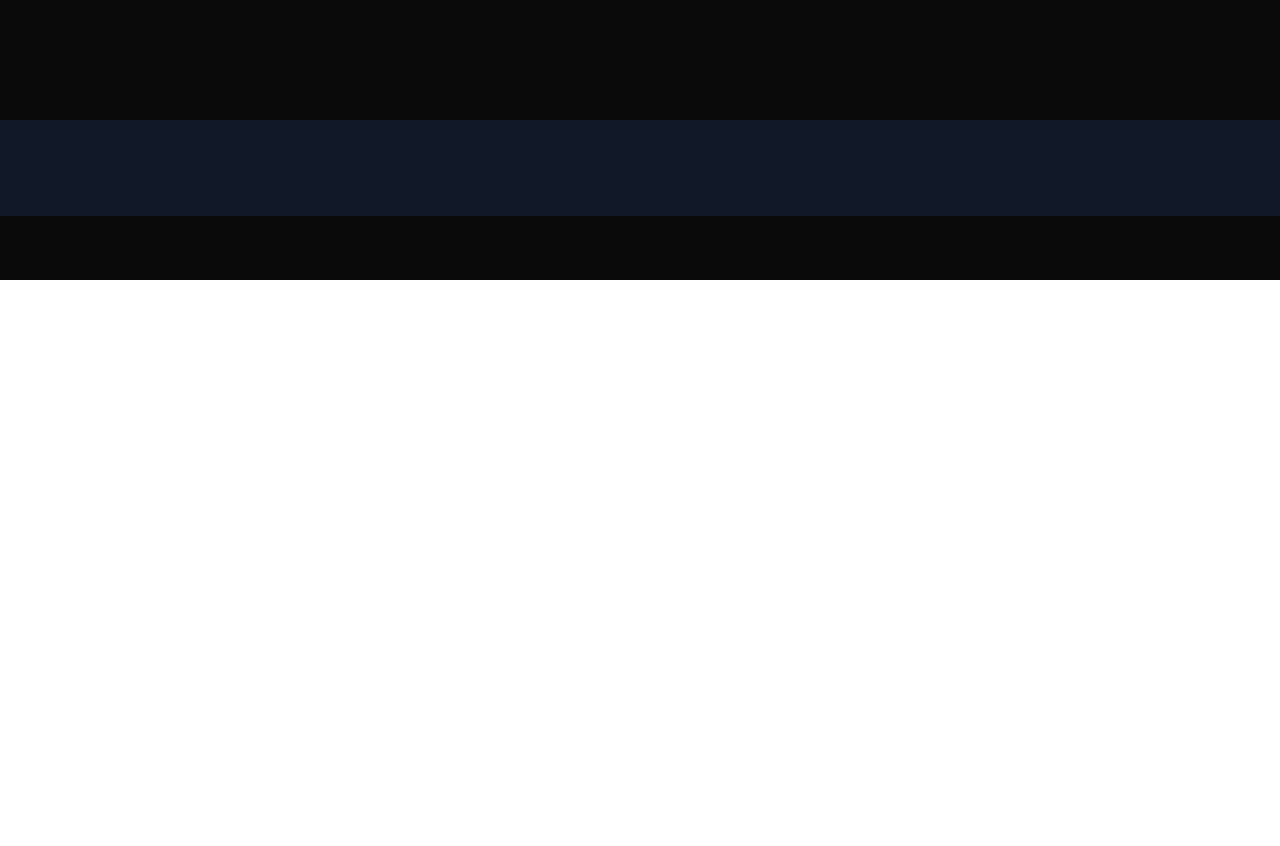
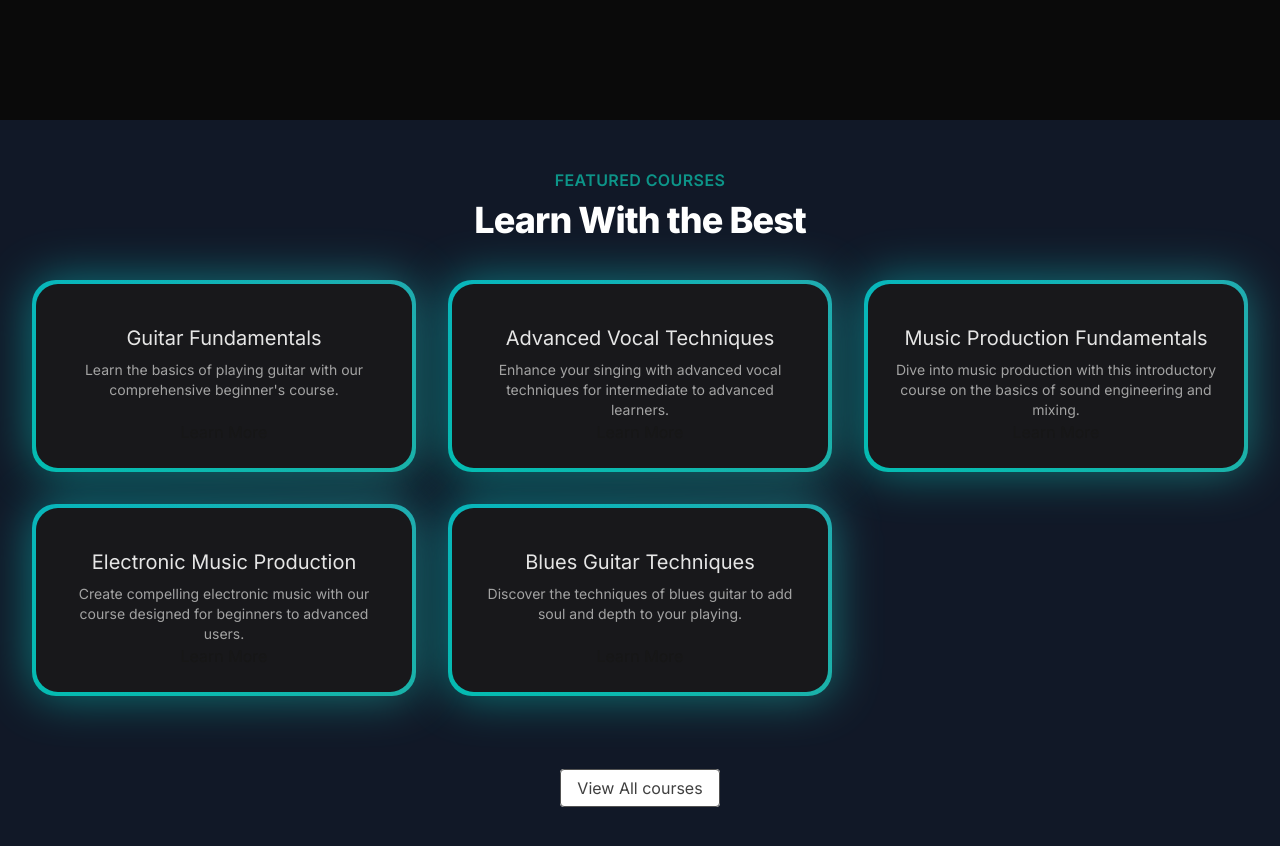
Before and after one commit to Vbkrao/MusicAcademyNextjs, a Next.js app: page / in a window 1280 px wide. Shown: the part 520-1366 px from the top of the page. Before the commit the page ends 800 px from the top, so only its background shows below. Built offline with nearby package versions, Linux system fonts and the light colour scheme.

Commit message:
Update Featured Courses

```diff
--- a/src/app/page.tsx
+++ b/src/app/page.tsx
@@ -1,5 +1,5 @@
 import HeroSection from "@/components/HeroSection"
-import FeaturedCourses from "@/components/ui/FeaturedCourses";
+import FeaturedCourses from "@/components/FeaturedCourses";
 
 export default function Home() {
   return (
--- /dev/null
+++ b/src/components/FeaturedCourses.tsx
@@ -0,0 +1,58 @@
+'use client'
+import Link from "next/link"
+import courseData from "../data/music_courses.json"
+import { BackgroundGradient } from "./ui/background-gradient"
+
+interface Course{
+    id: number,
+    title: string,
+    slug: string,
+    description: string,
+    price: number,
+    instructor: string,
+    isFeatured: boolean,
+
+}
+
+function FeaturedCourses() {
+    const featuredCourses = courseData.courses.filter((course:Course) => course.isFeatured)
+
+
+  return (
+    <div className="py-12 bg-gray-900">
+        <div>
+            <div className="text-center">
+                <h2 className="text-base text-teal-600 font-semibold tracking-wide uppercase">FEATURED COURSES</h2>
+                <p className="mt-2 text-3xl leading-8 font-extrabold tracking-tight text-white sm:text-4xl">Learn With the Best</p>
+            </div>
+        </div>
+        <div className="mt-10 mx-8">
+            <div className="grid grid-cols-1 sm:grid-cols-2 lg:grid-cols-3 gap-8 justify-center">
+                {featuredCourses.map((course:Course)=> (
+                    <div key={course.id} className="flex justify-center">
+                        <BackgroundGradient
+                        className="flex flex-col rounded-[22px] bg-white dark:bg-zinc-900 overflow-hidden h-full max-w-sm">
+                            <div className="p-4 sm:p-6 flex flex-col items-center text-center flex-grow">
+                                <p className="text-lg sm:text-xl text-black mt-4 mb-2 dark:text-neutral-200">{course.title}</p>
+                                <p className="text-sm text-neutral-600 dark:text-neutral-400 flex-grow">{course.description}</p>
+                                <Link href={`/courses/${course.slug}`}>
+                                Learn More
+                                </Link>
+                            </div>
+                        </BackgroundGradient>
+                    </div>
+                ))}
+            </div>
+        </div>
+        <div className="mt-20 text-center">
+            <Link href={"/courses"}
+            className="px-4 py-2 rounded border border-neutral-600 text-neutral-700 bg-white hover:bg-gray-100 transition duration-200"
+            >
+            View All courses
+            </Link>
+        </div>
+    </div>
+  )
+}
+
+export default FeaturedCourses
--- a/src/components/ui/FeaturedCourses.tsx
+++ /dev/null
@@ -1,15 +0,0 @@
-import React from 'react'
-
-function FeaturedCourses() {
-  return (
-    <div className='py-12 bg-gray-900'>
-        <div>
-
-        </div>
-        <div></div>
-        <div></div>
-    </div>
-  )
-}
-
-export default FeaturedCourses
```
